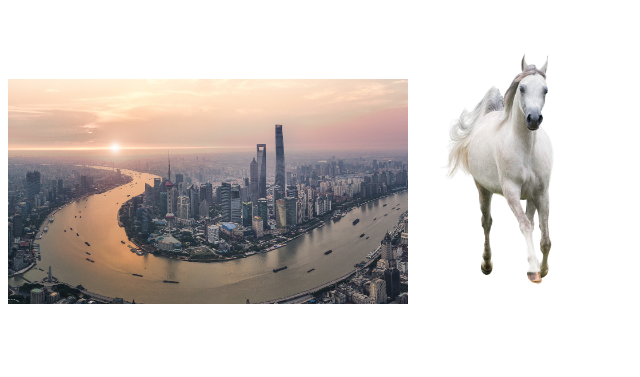
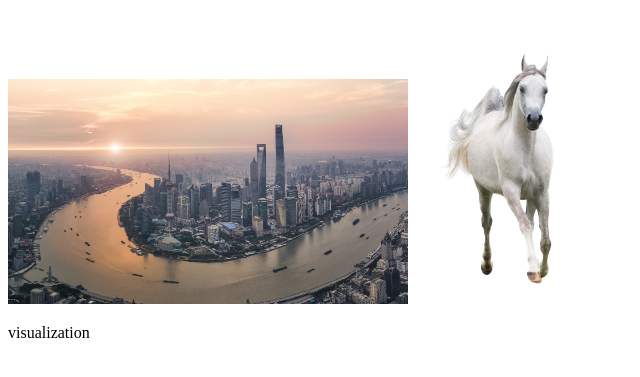
Before and after one commit to jl17369-ux/repo-hypertext-narrative, a plain HTML site: page page4.html in a window 1280 px wide. Shown: the part 61-438 px from the top of the page, without its empty margins (0-640 px from the left). Drawn offline with Linux system fonts and the light colour scheme.

Commit message:
added text

```diff
--- a/page4.html
+++ b/page4.html
@@ -9,6 +9,6 @@
 	<h1>hypertext-narrative-jdl</h1>
         <a href="page5.html"><img src="images/huangpu.jpg" width="400px"></a>
         <a href="page5.html"><img src="images/horse.png" width="200px"></a>
-
+  <p>visualization</p>
 </body>
 </html>
```
